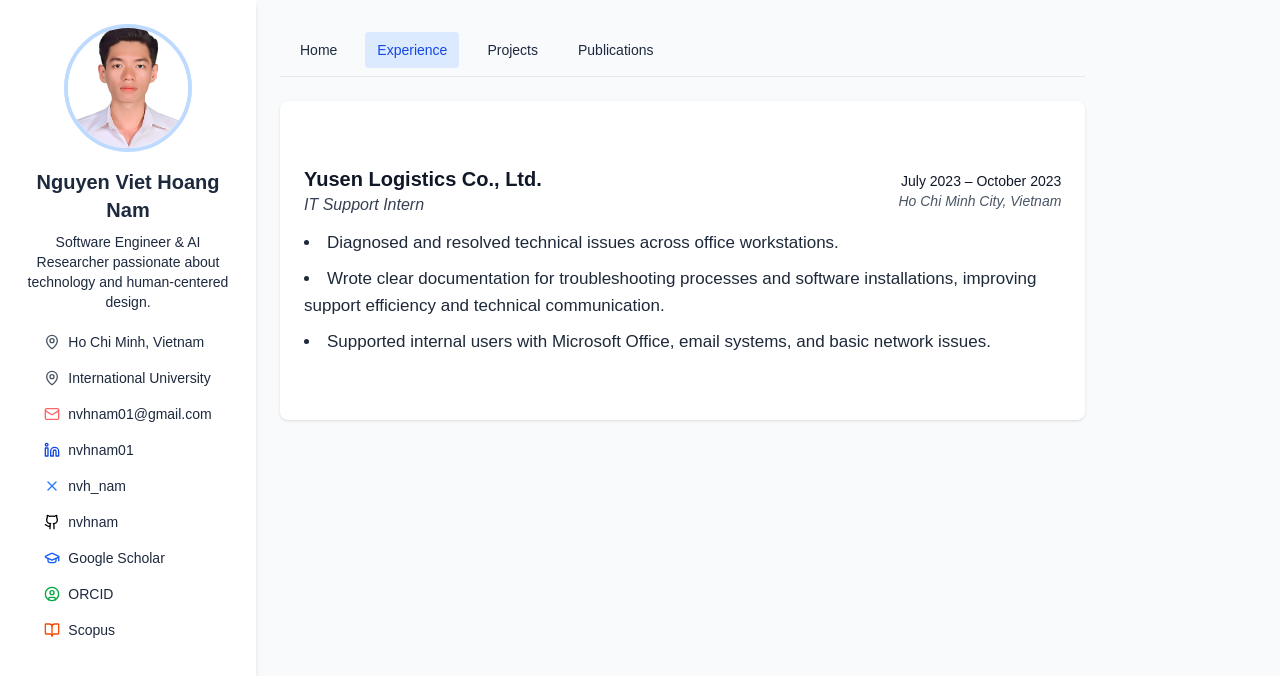
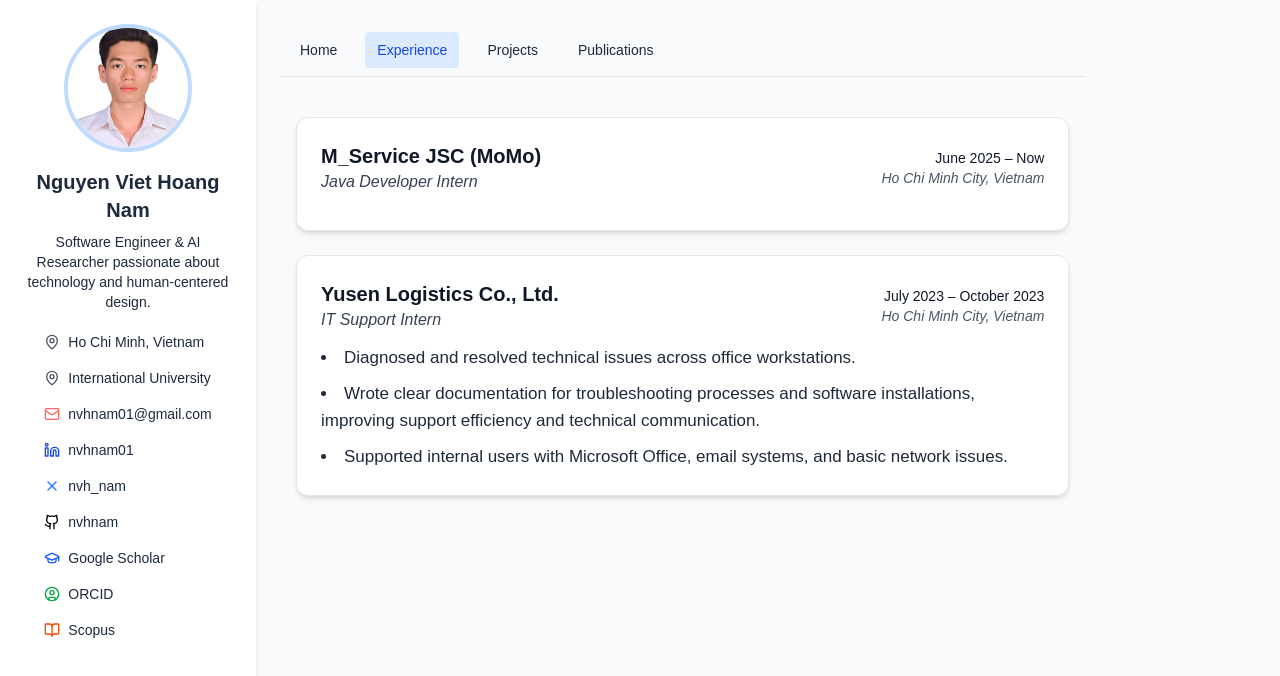
Before and after one commit to nvhnam/nguyenviethoangnam, a Next.js app: page / in a window 1280 px wide. Both pictures are taken after a click on the button "Experience". Shown: the top 676 px of the page. Built offline with nearby package versions, Linux system fonts and the light colour scheme.

Commit message:
Updating Experience info and layout

```diff
--- a/src/app/page.tsx
+++ b/src/app/page.tsx
@@ -49,7 +49,11 @@
               initial={{ opacity: 0, y: 10 }}
               animate={{ opacity: 1, y: 0 }}
               transition={{ duration: 0.3 }}
-              className="bg-white p-6 rounded-lg shadow"
+              className={`${
+                active !== "Experience" && active !== "Projects"
+                  ? "p-6 bg-white rounded-lg shadow"
+                  : ""
+              }`}
             >
               {active === "Home" && <Home />}
               {active === "Experience" && <Experience />}
--- a/src/components/Experience.tsx
+++ b/src/components/Experience.tsx
@@ -1,42 +1,78 @@
+import { workExperience } from "@/constants";
+
 export default function Experience() {
   return (
-    <section id="experience" className="mt-10">
-      {/* <h2 className="text-3xl font-bold mb-6">Experience</h2> */}
-      <span className="sr-only">
-        <strong>Nguyen Viet Hoang Nam</strong> is a researcher in HCI and
-        computer vision, with works like VietFood67 and FoodDetector.
+    <section
+      id="experience"
+      className="mt-10 px-4"
+      aria-labelledby="experience-heading"
+      itemScope
+      itemType="https://schema.org/Person"
+    >
+      <span className="sr-only" itemProp="name">
+        Nguyen Viet Hoang Nam
       </span>
-      <div className="mb-10">
-        <div className="flex flex-col sm:flex-row justify-between sm:items-center">
+      <meta itemProp="jobTitle" content="Java Developer Intern at Momo" />
+      <meta itemProp="address" content="Vietnam" />
+
+      <h2
+        id="experience-heading"
+        className="sr-only text-2xl font-bold text-gray-900"
+      >
+        Professional Experience
+      </h2>
+
+      {workExperience.map((exp, idx) => (
+        <article
+          key={idx}
+          className="mb-6 bg-white p-6 rounded-xl shadow-md border border-gray-200"
+          itemScope
+          itemType="https://schema.org/Organization"
+        >
+          <header className="flex flex-col sm:flex-row justify-between sm:items-center">
             <div>
-            <h3 className="text-xl font-semibold text-gray-900">
-              Yusen Logistics Co., Ltd.
+              <h3
+                className="text-xl font-semibold text-gray-900"
+                itemProp="name"
+              >
+                {exp.company}
               </h3>
-            <p className="italic text-gray-700">IT Support Intern</p>
+              <p className="italic text-gray-700" itemProp="department">
+                {exp.position}
+              </p>
             </div>
             <div className="text-sm text-right mt-2 sm:mt-0">
-            <p className="text-gray-900 font-medium">
-              July 2023 – October 2023
+              <time
+                className="text-gray-900 font-medium"
+                itemProp="startDate"
+                dateTime={getDateISOString(exp.date)}
+              >
+                {exp.date}
+              </time>
+              <p className="italic text-gray-600" itemProp="location">
+                {exp.location}
               </p>
-            <p className="italic text-gray-600">Ho Chi Minh City, Vietnam</p>
             </div>
-        </div>
+          </header>
 
+          {exp.responsibilities && (
             <ul className="list-disc list-inside mt-3 space-y-2 text-[17px] leading-relaxed text-gray-800">
-          <li>
-            Diagnosed and resolved technical issues across office workstations.
+              {exp.responsibilities.map((item, i) => (
+                <li key={i} itemProp="description">
+                  {item}
                 </li>
-          <li>
-            Wrote clear documentation for troubleshooting processes and software
-            installations, improving support efficiency and technical
-            communication.
-          </li>
-          <li>
-            Supported internal users with Microsoft Office, email systems, and
-            basic network issues.
-          </li>
+              ))}
             </ul>
-      </div>
+          )}
+        </article>
+      ))}
     </section>
   );
 }
+
+function getDateISOString(dateStr: string): string {
+  const match = dateStr.match(/(\w+)\s(\d{4})/);
+  if (!match) return "";
+  const month = new Date(`${match[1]} 1, ${match[2]}`).getMonth() + 1;
+  return `${match[2]}-${month.toString().padStart(2, "0")}-01`;
+}
--- a/src/components/Home.tsx
+++ b/src/components/Home.tsx
@@ -4,7 +4,7 @@
 /* eslint-disable react/no-unescaped-entities */
 export default function Home() {
   return (
-    <main className="p-6 md:p-12 max-w-6xl mx-auto text-left md:text-justify space-y-6">
+    <main className="p-6 md:p-12 max-w-6xl mx-auto text-left md:text-justify space-y-6 ">
       <script
         type="application/ld+json"
         dangerouslySetInnerHTML={{
@@ -23,11 +23,13 @@
           }),
         }}
       />
-      {/* Nguyen Viet Hoang Nam - personal academic portfolio */}
+      {/* Nguyen Viet Hoang Nam - personal portfolio */}
 
       <span className="sr-only">
         <strong>Nguyen Viet Hoang Nam</strong> is a researcher in HCI and
-        computer vision, with works like VietFood67 and FoodDetector.
+        computer vision, with works like VietFood67 and FoodDetector.{" "}
+        <strong>Nguyen Viet Hoang Nam</strong> currently a Java Developer intern
+        at Momo in Vietnam
       </span>
       <article className="text-gray-800 leading-relaxed space-y-8 text-lg">
         <Image
@@ -43,9 +45,10 @@
           <p>
             Welcome to my personal website. I'm a recent gradutate majoring in{" "}
             <strong>Information Technology</strong> at International University
-            – VNU-HCM, Vietnam. This platform serves as a hub to showcase my
-            academic journey, research work, and passion for using technology to
-            create meaningful innovation.
+            – VNU-HCM, Vietnam and currently a{" "}
+            <strong>Java Developer Intern</strong> at Momo. This platform serves
+            as a hub to showcase my academic journey, research work, and passion
+            for using technology to create meaningful innovation.
           </p>
         </section>
 
--- a/src/components/Publications.tsx
+++ b/src/components/Publications.tsx
@@ -52,7 +52,7 @@
   const groupedBooks = groupByYear(bookChapters);
 
   return (
-    <div className="space-y-10">
+    <div className="space-y-10 ">
       {/* Nguyen Viet Hoang Nam - personal academic publishcations */}
 
       <span className="sr-only">
--- a/src/constants.tsx
+++ b/src/constants.tsx
@@ -8,6 +8,29 @@
     time: "2019 - 2025",
     startTime: "2019",
     endTime: "2025",
+  },
+];
+
+export const workExperience = [
+  {
+    company: "M_Service JSC (MoMo)",
+    position: "Java Developer Intern",
+    date: "June 2025 – Now",
+    location: "Ho Chi Minh City, Vietnam",
+    responsibilities: [],
+    slug: "Momo-java-developer-intern",
+  },
+  {
+    company: "Yusen Logistics Co., Ltd.",
+    position: "IT Support Intern",
+    date: "July 2023 – October 2023",
+    location: "Ho Chi Minh City, Vietnam",
+    responsibilities: [
+      "Diagnosed and resolved technical issues across office workstations.",
+      "Wrote clear documentation for troubleshooting processes and software installations, improving support efficiency and technical communication.",
+      "Supported internal users with Microsoft Office, email systems, and basic network issues.",
+    ],
+    slug: "yusen-logistics-it-intern",
   },
 ];
 
```
Lines whose indentation alone changed are shown as unchanged.
